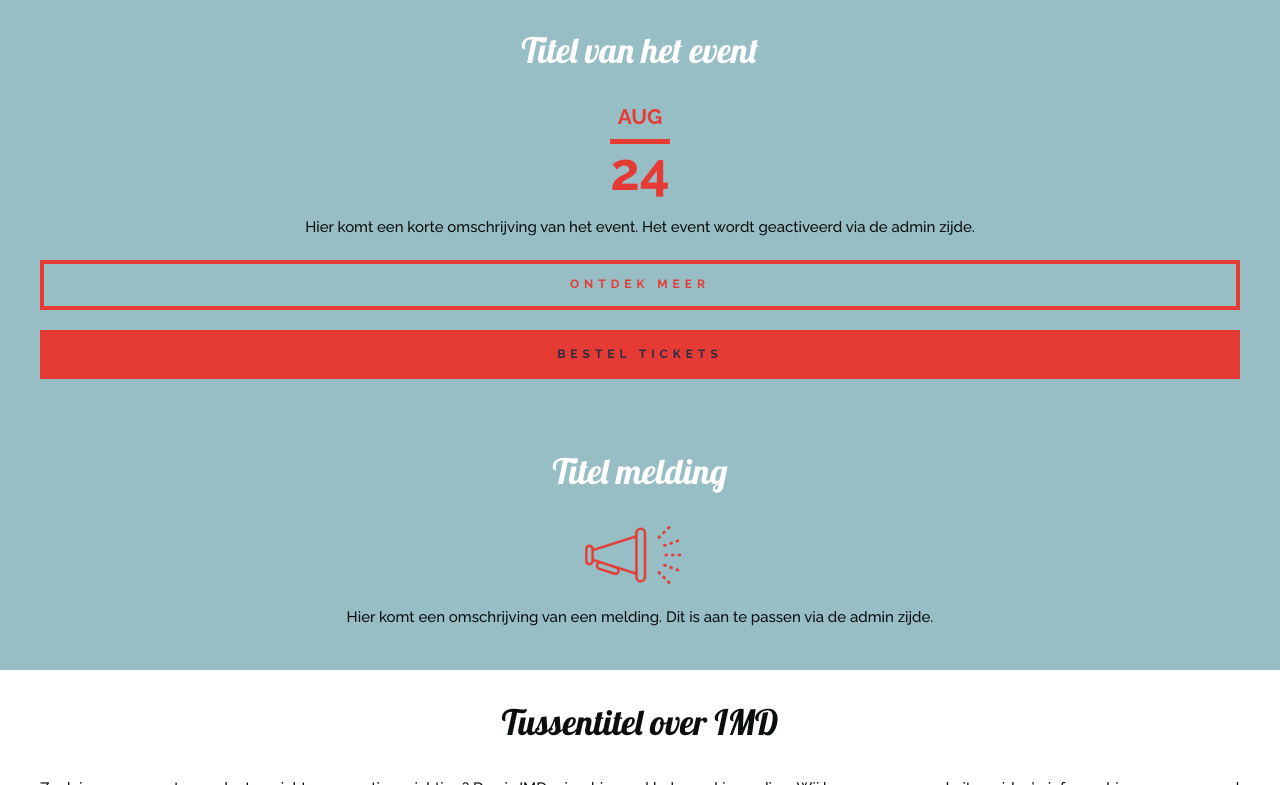
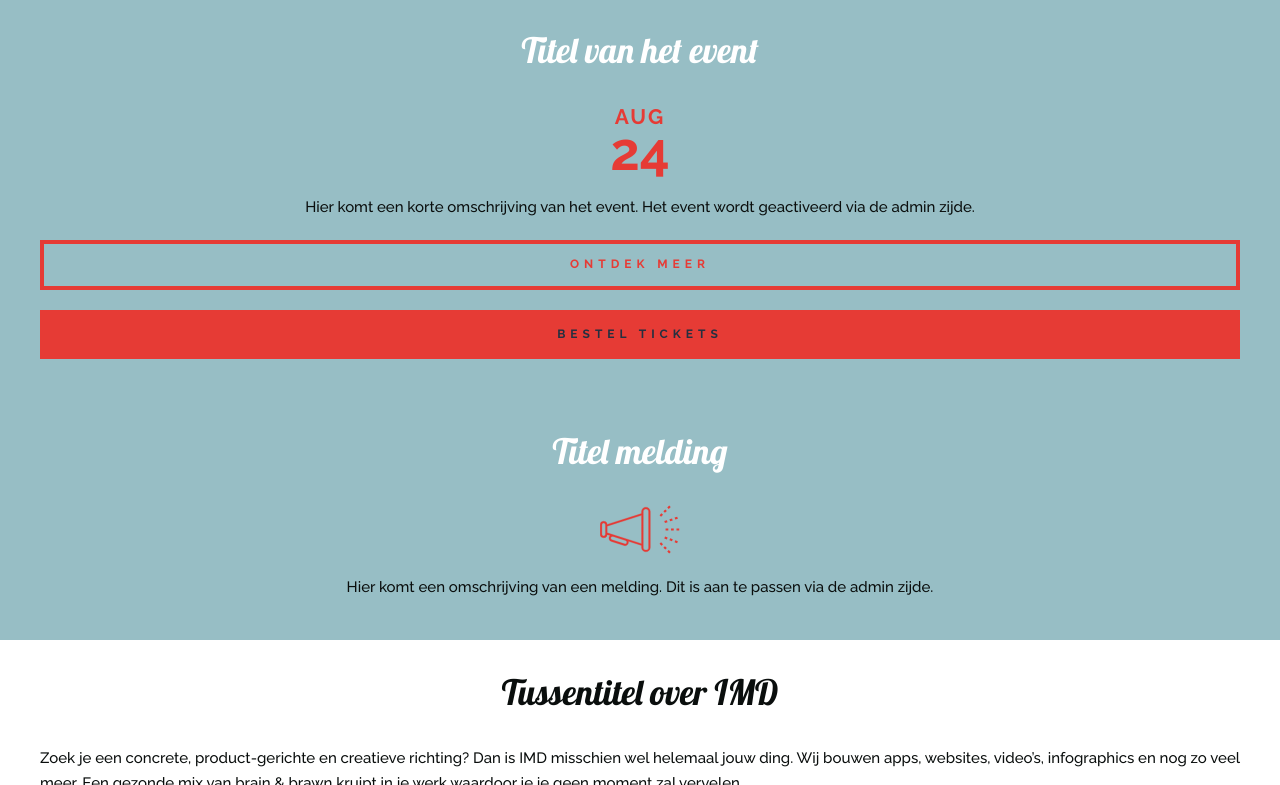
Before and after one commit to designosource/weareimd2017, a website: page index.html in a window 1280 px wide. Shown: the part 552-1337 px from the top of the page. Drawn offline with nearby package versions, Linux system fonts and the light colour scheme; files that its build step writes are made by us from their sources.

Commit message:
Add style for notifications

```diff
--- a/sass/_announcements.scss
+++ b/sass/_announcements.scss
@@ -18,19 +18,22 @@
 
 .block--announcement-date-month{
   text-transform: uppercase;
+  font-weight: 700;
   font-size: 1.4em;
-  border-bottom: 5px solid $color-red;
+  letter-spacing: 2px;
+  /*border-bottom: 5px solid $color-red;
   padding-bottom: 10px;
-  width: 60px;
-  padding-right: -30px;
+  width: 30px;*/
   display: block;
-  margin: 0 auto 15px auto;
+  margin: 0 0 10px 0;
+  text-align: center;
 }
 
 .block--announcement-date-day{
   font-size: 3.5em;
   display: block;
   margin-bottom: 30px;
+  text-align: center;
 }
 
 .block--announcement-content{
@@ -53,7 +56,8 @@
 
 .image--announcement-notification{
   background: url('../img/icons/megafoon.svg') no-repeat;
+  display: block;
   margin: 0 auto;
-  max-width: 110px;
-  min-height: 60px;
+  width: 80px;
+  height: 50px;
 }
--- a/sass/_buttons.scss
+++ b/sass/_buttons.scss
@@ -7,6 +7,7 @@
   font-size: 0.8em;
   letter-spacing: 5px;
   text-align: center;
+  /*width: 65%;*/
   margin: 20px auto 0;
   border: 4px solid $color-red;
 }
```
